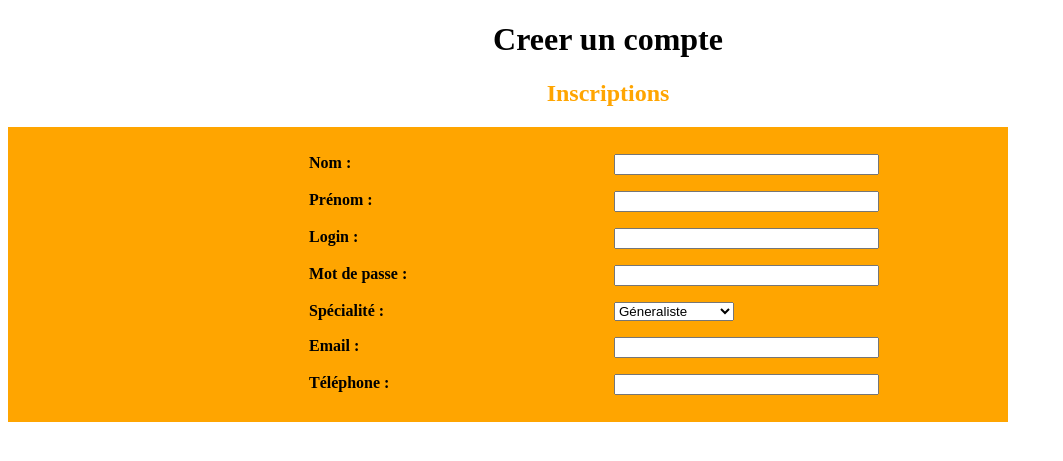
After one commit to MalenaPAZ/PROJET_PISCINE, a PHP site: page /CreerCompte/Creermedecin.html in a window 1280 px wide. The commit adds this page. Shown: the top 461 px of the page, without its empty margins (0-1063 px from the left). Run offline with PHP 8.4, Linux system fonts and the light colour scheme.

Commit message:
login1.6

```diff
--- /dev/null
+++ b/CreerCompte/CreerCompte.css
@@ -0,0 +1,34 @@
+body{
+	width: 1000px;
+}
+h1{
+	color:black;
+	padding-left: 200px;
+	font-weight:bold;
+	text-align: center;
+}
+h2{
+	color:orange;
+	padding-left: 200px;
+	font-weight:bold;
+	text-align: center;
+}
+form{
+
+	border: 1px solid orange;
+	padding:10px;
+	background-color:orange;
+  padding-left: 300px;
+
+}
+p{
+	width:400px;
+	padding-left: 305px;
+	text-align: left;
+	vertical-align: top;
+}
+label.left{
+	float: left;
+	margin-left: -305px;
+	font-weight:bold;
+}
--- /dev/null
+++ b/CreerCompte/Creermedecin.html
@@ -0,0 +1,55 @@
+<!DOCTYPE html >
+<html>
+<head>
+  <meta http-equiv="content-type" content="text/html; charset=UTF-8" />
+  <link rel="stylesheet" type="text/css" href="CreerCompte.css" />
+  <title>Pique-nique Multi-associations</title>
+</head>
+<body>
+
+<h1>Creer un compte</h1>
+<h2>Inscriptions</h2>
+<form action="LoginMed.php" method="post">
+    <p>
+        <label for="nom" class="left">Nom :</label>
+        <input name="nom" id="nom" type="text" size="30" maxlength="30" />
+      </p>
+
+  <p>
+    <label for="prenom" class="left">Prénom :</label>
+    <input name="prenom" id="prenom" type="text" size="30" maxlength="30" />
+  </p>
+
+  <p>
+    <label for="login" class="left">Login :</label>
+    <input name="login" id="login" type="text" size="30" maxlength="30" />
+  </p>
+
+    <p>
+    <label for="motdepasse" class="left">Mot de passe : </label>
+    <input name="motdepasse" id="motdepasse" type="password" size="30" maxlength="30" />
+  </p>
+  <p>
+    <label for="Specialite" class="left">Spécialité :</label>
+    <select name="Specialite" id="Specialite">
+      <option value="1">Géneraliste</option>
+      <option value="2">Addictologie</option>
+      <option value="3">Andrologie</option>
+      <option value="4">Cardiologie</option>
+      <option value="5">Dertmatologie</option>
+      <option value="6">Gynécologie</option>
+      <option value="7">I.S.T</option>
+      <option value="8">Ostéopathie</option>
+      <option value="9">Gastro-blablabla</option>
+
+    </select>
+  </p>
+  <p>
+    <label for="email" class="left">Email :</label>
+    <input name="email" id="email" type="text" size="30" maxlength="30" />
+  </p>
+
+  <p>
+    <label for="telephone" class="left">Téléphone :</label>
+    <input name="telephone" id="telephone" type="text" size="30" maxlength="30" />
+  </p>
```
Also changed, not shown: AccueilLogin/AccueilLogin.css (renamed from Login.css, +6 -1 lines), AccueilLogin/AccueilLogin.html (renamed from Login.html, +3 -8 lines), Loginmedecin.html (deleted, +0 -41 lines), CreerCompte/CreerMed.php (renamed from LoginMed.php).
